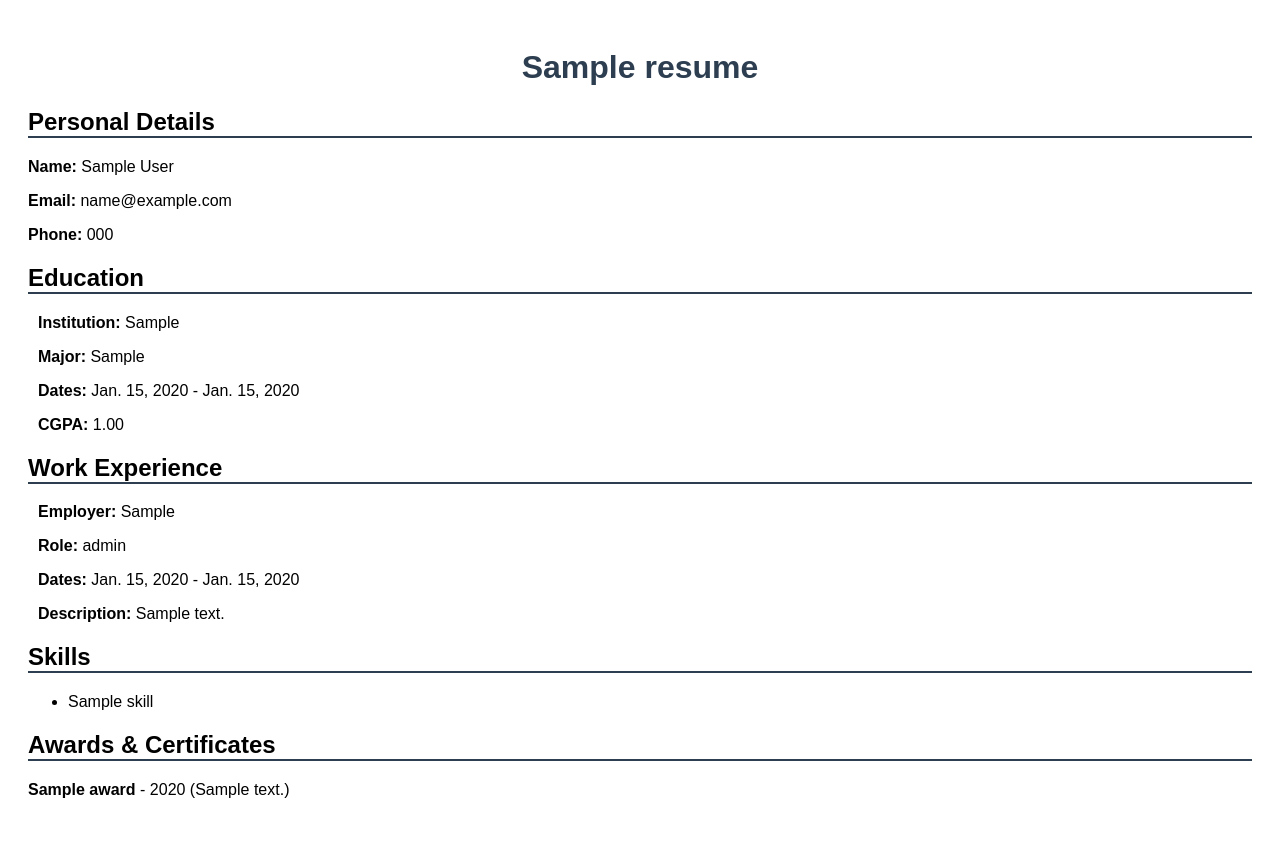
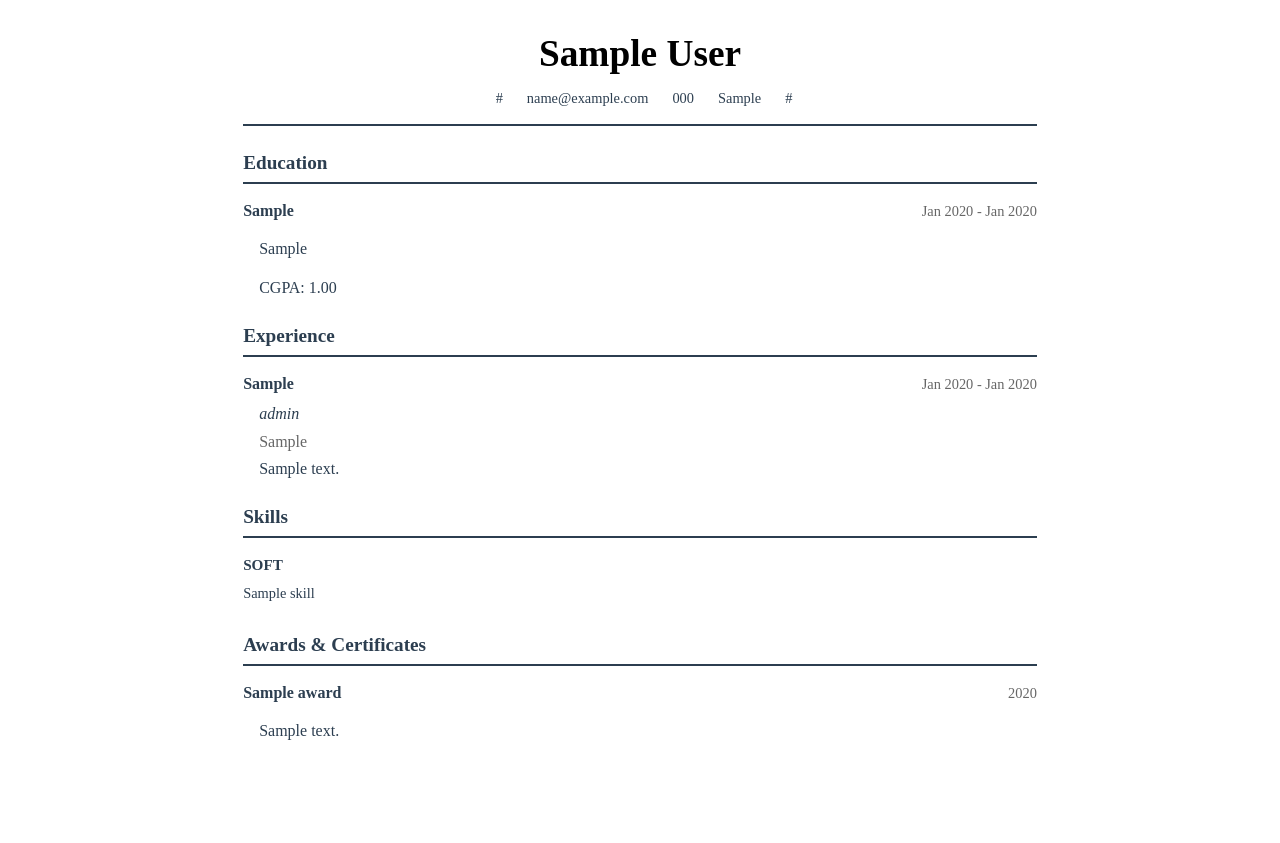
Before and after one commit to Jamolov-Isroilbek/ResuMe, a Django app: template resumes/templates/resumes/resume_template.html in a window 1280 px wide. After the commit the page ends 740 px from the top, so only its background shows below. Run offline with Django 5.2, Linux system fonts and the light colour scheme; the template is opened without the code that fills it: values that come from a table or form of the project are taken from there, others are empty; tables that the repository leaves empty hold one stand-in row (values such as "Sample post"); some libraries are stand-ins or nearby versions.

Commit message:
Polished Resume template is added as a default template

```diff
--- /dev/null
+++ b/resumes/static/resumes/css/resume.css
@@ -0,0 +1,133 @@
+/* static/resumes/css/resume.css */
+@page {
+    size: A4;
+    margin: 2cm;
+}
+
+body {
+    font-family: 'Charter', serif;
+    line-height: 1.4;
+    color: #2c3e50;
+    max-width: 210mm;
+    margin: 0 auto;
+    padding: 20px;
+}
+
+.resume-header {
+    text-align: center;
+    margin-bottom: 1.5rem;
+    border-bottom: 2px solid #2c3e50;
+    padding-bottom: 1rem;
+}
+
+.resume-header h1 {
+    font-size: 28pt;
+    margin: 0.5rem 0;
+    color: #000;
+}
+
+.contact-info {
+    display: flex;
+    justify-content: center;
+    flex-wrap: wrap;
+    gap: 1rem;
+    font-size: 0.9rem;
+}
+
+.contact-item {
+    display: flex;
+    align-items: center;
+    gap: 0.5rem;
+}
+
+.contact-item a {
+    color: #2c3e50;
+    text-decoration: none;
+}
+
+.resume-section {
+    margin: 1.5rem 0;
+}
+
+.resume-section h2 {
+    font-size: 1.2rem;
+    border-bottom: 2px solid #2c3e50;
+    padding-bottom: 0.3rem;
+    margin-bottom: 1rem;
+}
+
+.section-entry {
+    margin-bottom: 1.2rem;
+}
+
+.entry-header {
+    display: flex;
+    justify-content: space-between;
+    align-items: baseline;
+    margin-bottom: 0.5rem;
+}
+
+.entry-header h3 {
+    font-size: 1rem;
+    margin: 0;
+}
+
+.entry-date {
+    font-size: 0.9rem;
+    color: #666;
+}
+
+.entry-details {
+    margin-left: 1rem;
+}
+
+.entry-details .role {
+    font-style: italic;
+    margin: 0.3rem 0;
+}
+
+.entry-details .location {
+    color: #666;
+    margin: 0.3rem 0;
+}
+
+.skills-container {
+    display: grid;
+    grid-template-columns: repeat(auto-fit, minmax(200px, 1fr));
+    gap: 1.5rem;
+}
+
+.skill-group h4 {
+    margin: 0 0 0.5rem 0;
+    font-size: 0.95rem;
+}
+
+.skill-group ul {
+    list-style: none;
+    padding: 0;
+    margin: 0;
+}
+
+.skill-group li {
+    margin-bottom: 0.3rem;
+    font-size: 0.9rem;
+}
+
+@media print {
+    body {
+        padding: 0;
+        font-size: 10pt;
+    }
+
+    .resume-header h1 {
+        font-size: 24pt;
+    }
+
+    .contact-info {
+        font-size: 8pt;
+    }
+
+    .resume-section h2 {
+        font-size: 11pt;
+    }
+}
--- a/resumes/templates/resumes/resume_template.html
+++ b/resumes/templates/resumes/resume_template.html
@@ -1,65 +1,124 @@
 <!DOCTYPE html>
+{% load static %}
 <html lang="en">
 <head>
     <meta charset="UTF-8">
     <title>{{ resume.title }}</title>
-    <style>
-        body { font-family: Arial, sans-serif; padding: 20px; }
-        h1 { text-align: center; color: #2c3e50; }
-        .section { margin-bottom: 15px; }
-        .section h2 { border-bottom: 2px solid #2c3e50; }
-        .info { margin-left: 10px; }
-    </style>
+    <link rel="stylesheet" href="http://localhost:8000{% static 'resumes/css/resume.css' %}">
 </head>
 <body>
-    <h1>{{ resume.title }}</h1>
+    <header class="resume-header">
+        <h1>{{ resume.personal_details.first_name }} {{ resume.personal_details.last_name }}</h1>
+        <div class="contact-info">
+            {% if resume.personal_details.website %}
+            <div class="contact-item">
+                <i class="fas fa-globe"></i>
+                <a href="{{ resume.personal_details.website }}">{{ resume.personal_details.website }}</a>
+            </div>
+            {% endif %}
 
-    <div class="section">
-        <h2>Personal Details</h2>
-        <p><strong>Name:</strong> {{ resume.personal_details.first_name }} {{ resume.personal_details.last_name }}</p>
-        <p><strong>Email:</strong> {{ resume.personal_details.email }}</p>
-        <p><strong>Phone:</strong> {{ resume.personal_details.phone }}</p>
+            <div class="contact-item">
+                <i class="fas fa-envelope"></i>
+                <a href="mailto:{{ resume.personal_details.email }}">{{ resume.personal_details.email }}</a>
             </div>
 
-    <div class="section">
+            <div class="contact-item">
+                <i class="fas fa-phone"></i>
+                {{ resume.personal_details.phone }}
+            </div>
+
+            {% if resume.personal_details.github %}
+            <div class="contact-item">
+                <i class="fab fa-github"></i>
+                <a href="{{ resume.personal_details.github }}">{{ resume.personal_details.github }}</a>
+            </div>
+            {% endif %}
+
+            {% if resume.personal_details.linkedin %}
+            <div class="contact-item">
+                <i class="fab fa-linkedin"></i>
+                <a href="{{ resume.personal_details.linkedin }}">{{ resume.personal_details.linkedin }}</a>
+            </div>
+            {% endif %}
+        </div>
+    </header>
+
+    <main class="resume-content">
+        <!-- Education Section -->
+        <section class="resume-section">
             <h2>Education</h2>
             {% for edu in resume.education.all %}
-            <div class="info">
-                <p><strong>Institution:</strong> {{ edu.institution }}</p>
-                <p><strong>Major:</strong> {{ edu.major }}</p>
-                <p><strong>Dates:</strong> {{ edu.start_date }} - {{ edu.end_date }}</p>
-                <p><strong>CGPA:</strong> {{ edu.cgpa }}</p>
+            <div class="section-entry">
+                <div class="entry-header">
+                    <h3>{{ edu.institution }}</h3>
+                    <div class="entry-date">
+                        {{ edu.start_date|date:"M Y" }} - {% if edu.end_date %}{{ edu.end_date|date:"M Y" }}{% else %}Present{% endif %}
+                    </div>
+                </div>
+                <div class="entry-details">
+                    <p class="major">{{ edu.major }}</p>
+                    {% if edu.cgpa %}<p class="cgpa">CGPA: {{ edu.cgpa }}</p>{% endif %}
+                </div>
             </div>
             {% endfor %}
+        </section>
+
+        <!-- Work Experience Section -->
+        <section class="resume-section">
+            <h2>Experience</h2>
+            {% for work in resume.work_experience.all %}
+            <div class="section-entry">
+                <div class="entry-header">
+                    <h3>{{ work.employer }}</h3>
+                    <div class="entry-date">
+                        {{ work.start_date|date:"M Y" }} - {% if work.end_date %}{{ work.end_date|date:"M Y" }}{% else %}Present{% endif %}
                     </div>
-
-    <div class="section">
-        <h2>Work Experience</h2>
-        {% for work in resume.work_experience.all %}
-            <div class="info">
-                <p><strong>Employer:</strong> {{ work.employer }}</p>
-                <p><strong>Role:</strong> {{ work.role }}</p>
-                <p><strong>Dates:</strong> {{ work.start_date }} - {{ work.end_date }}</p>
-                <p><strong>Description:</strong> {{ work.description }}</p>
+                </div>
+                <div class="entry-details">
+                    <p class="role">{{ work.role }}</p>
+                    {% if work.location %}<p class="location">{{ work.location }}</p>{% endif %}
+                    <div class="description">{{ work.description }}</div>
+                </div>
             </div>
             {% endfor %}
-    </div>
+        </section>
 
-    <div class="section">
+        <!-- Skills Section -->
+        <section class="resume-section">
             <h2>Skills</h2>
+            <div class="skills-container">
+                {% regroup resume.skills.all by skill_type as skill_groups %}
+                {% for group in skill_groups %}
+                <div class="skill-group">
+                    <h4>{{ group.grouper }}</h4>
                     <ul>
-        {% for skill in resume.skills.all %}
+                        {% for skill in group.list %}
                         <li>{{ skill.skill_name }}</li>
                         {% endfor %}
                     </ul>
                 </div>
+                {% endfor %}
+            </div>
+        </section>
 
-    <div class="section">
+        <!-- Awards Section -->
+        <section class="resume-section">
             <h2>Awards & Certificates</h2>
             {% for award in resume.awards.all %}
-            <p><strong>{{ award.name }}</strong> - {{ award.year }} ({{ award.description }})</p>
+            <div class="section-entry">
+                <div class="entry-header">
+                    <h3>{{ award.name }}</h3>
+                    <div class="entry-date">{{ award.year }}</div>
+                </div>
+                <div class="entry-details">
+                    <p>{{ award.description }}</p>
+                </div>
+            </div>
             {% endfor %}
-    </div>
+        </section>
+    </main>
 
+    <!-- Font Awesome for icons -->
+    <script src="https://kit.fontawesome.com/your-kit-code.js" crossorigin="anonymous"></script>
 </body>
 </html>
--- a/resumes/views.py
+++ b/resumes/views.py
@@ -4,9 +4,11 @@ from rest_framework_simplejwt.authentication import JWTAuthentication
 from django.shortcuts import get_object_or_404, render
 from django.http import HttpResponse, JsonResponse
 from django.db import transaction
+from weasyprint import HTML
 from .models import Resume, Education, WorkExperience, Skill, PersonalDetails, Award
 from .serializers import ResumeSerializer, EducationSerializer, WorkExperienceSerializer, SkillSerializer, PersonalDetailsSerializer
 from .utils import generate_resume_pdf
+from django.template.loader import render_to_string
 
 class PublicResumesView(generics.ListAPIView):
     """
@@ -155,7 +157,8 @@ class ResumePDFDownloadView(generics.GenericAPIView):
         if resume.privacy_setting == "PRIVATE" and resume.user != request.user:
             return Response({"error": "Not authorized"}, status=403)
 
-        pdf_file = generate_resume_pdf(resume)
+        html_string = render_to_string("resumes/resume_template.html", {"resume": resume})
+        pdf_file = HTML(string=html_string).write_pdf()
 
 
         if not pdf_file:
```
Also changed, not shown: frontend/src/pages/ResumeView.tsx (+11 -98 lines), resume_project/settings.py (+12 -1 lines). Lines whose indentation alone changed are shown as unchanged.
